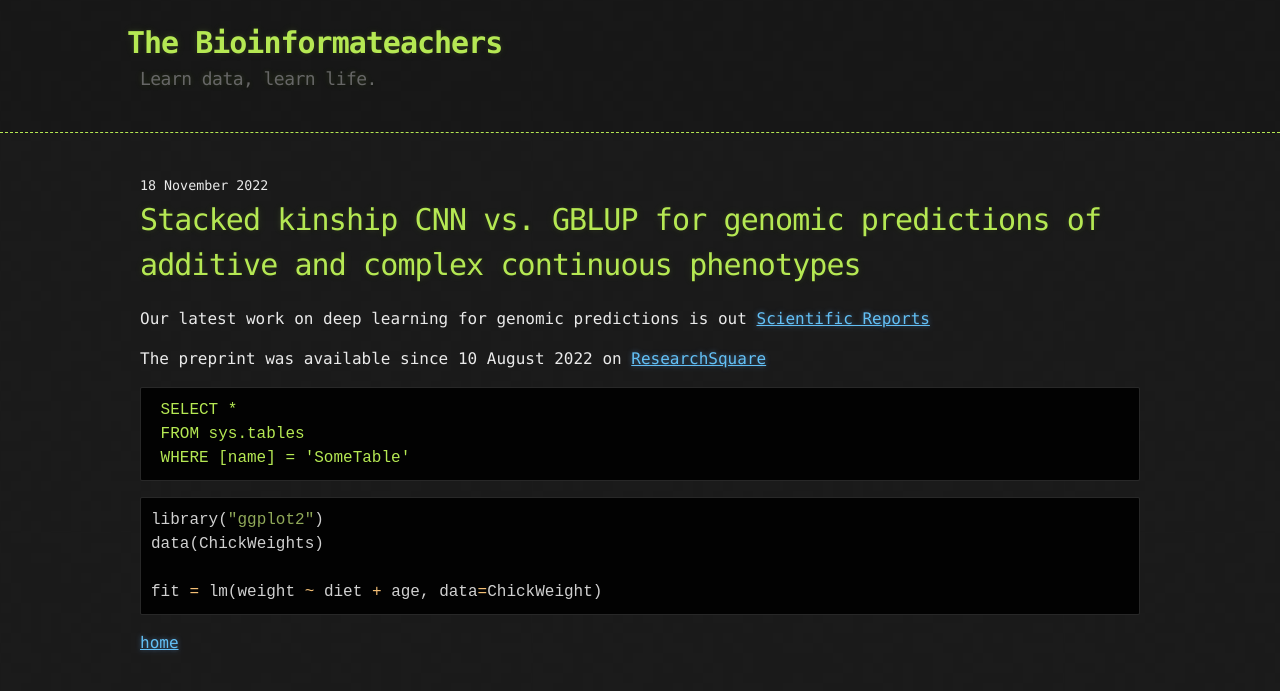
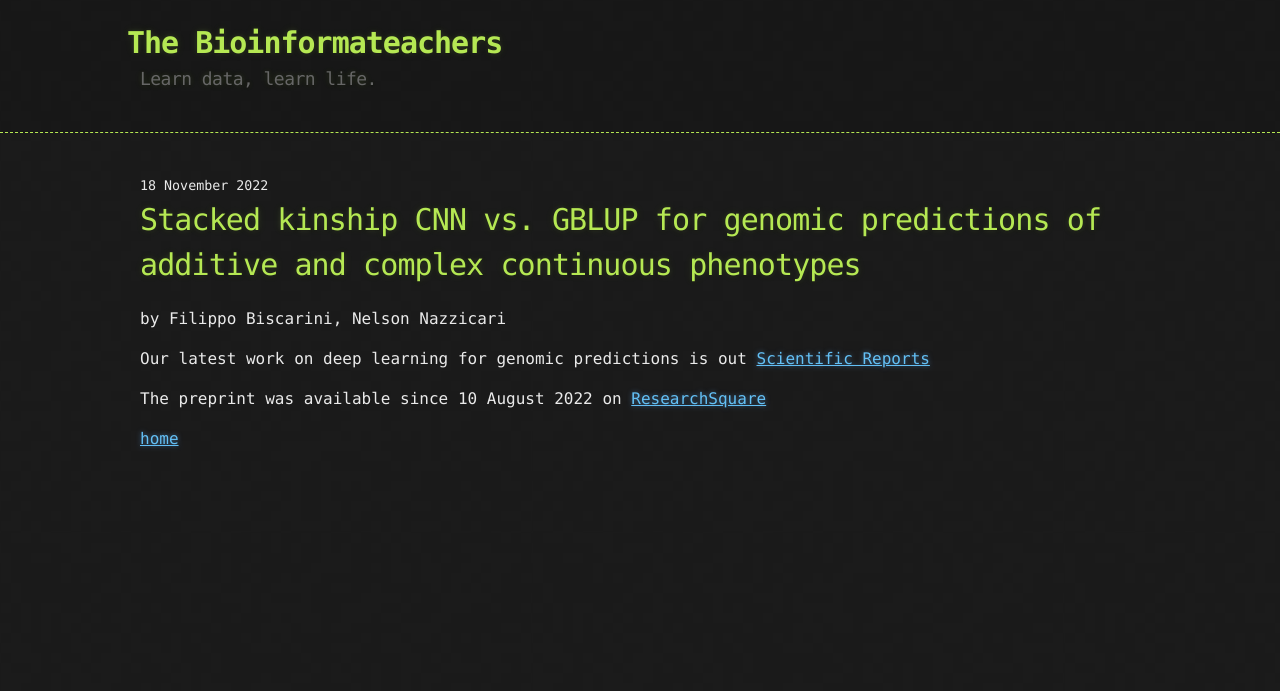
Before and after one commit to bioinformateachers/bioinformateachers.github.io, a Jekyll site: the page built from _posts/2022-11-18-stacked-kinship-cnn.md, in a window 1280 px wide. Shown: the top 691 px of the page. Built offline with Jekyll 4.4.1, drawn with Linux system fonts in a browser that asks for light colours.

Commit message:
cleaned post

````diff
--- a/_posts/2022-11-18-stacked-kinship-cnn.md
+++ b/_posts/2022-11-18-stacked-kinship-cnn.md
@@ -2,22 +2,10 @@
 layout: post
 title: "Stacked kinship CNN vs. GBLUP for genomic predictions of additive and complex continuous phenotypes"
 date: 2022-11-18 12:30:00 -0000
+author: Filippo Biscarini, Nelson Nazzicari
 categories: STATISTICS DEEP-LEARNING GENOMIC-PREDICTIONS
 ---
 
 Our latest work on deep learning for genomic predictions is out [Scientific Reports](https://www.nature.com/articles/s41598-022-24405-0)
 
 The preprint was available since 10 August 2022 on [ResearchSquare](https://www.researchsquare.com/article/rs-1932443/v1)
-
- ```tsql
- SELECT *
- FROM sys.tables
- WHERE [name] = 'SomeTable'
- ```
-
-```r
-library("ggplot2")
-data(ChickWeights)
-
-fit = lm(weight ~ diet + age, data=ChickWeight)
-```
````
